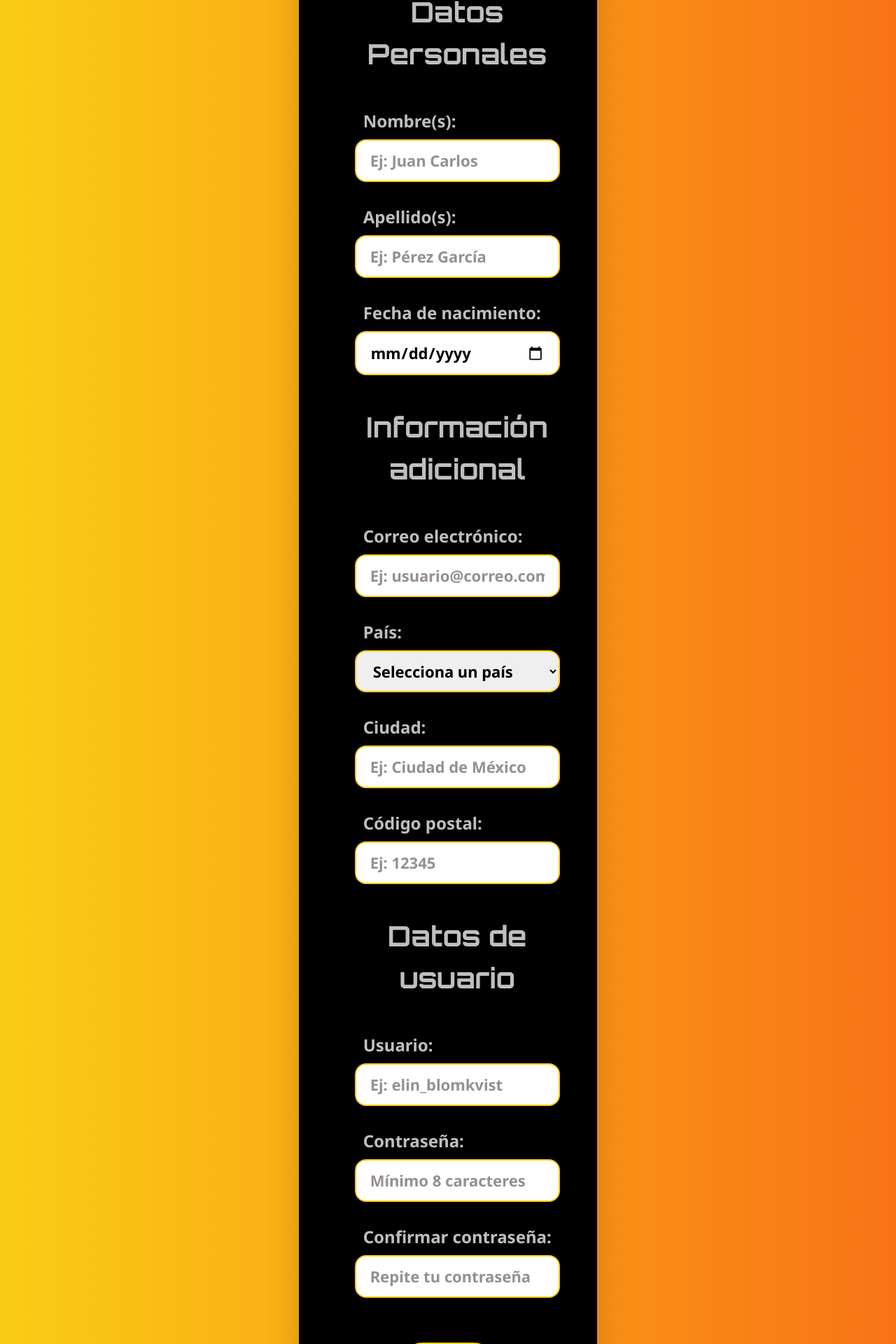
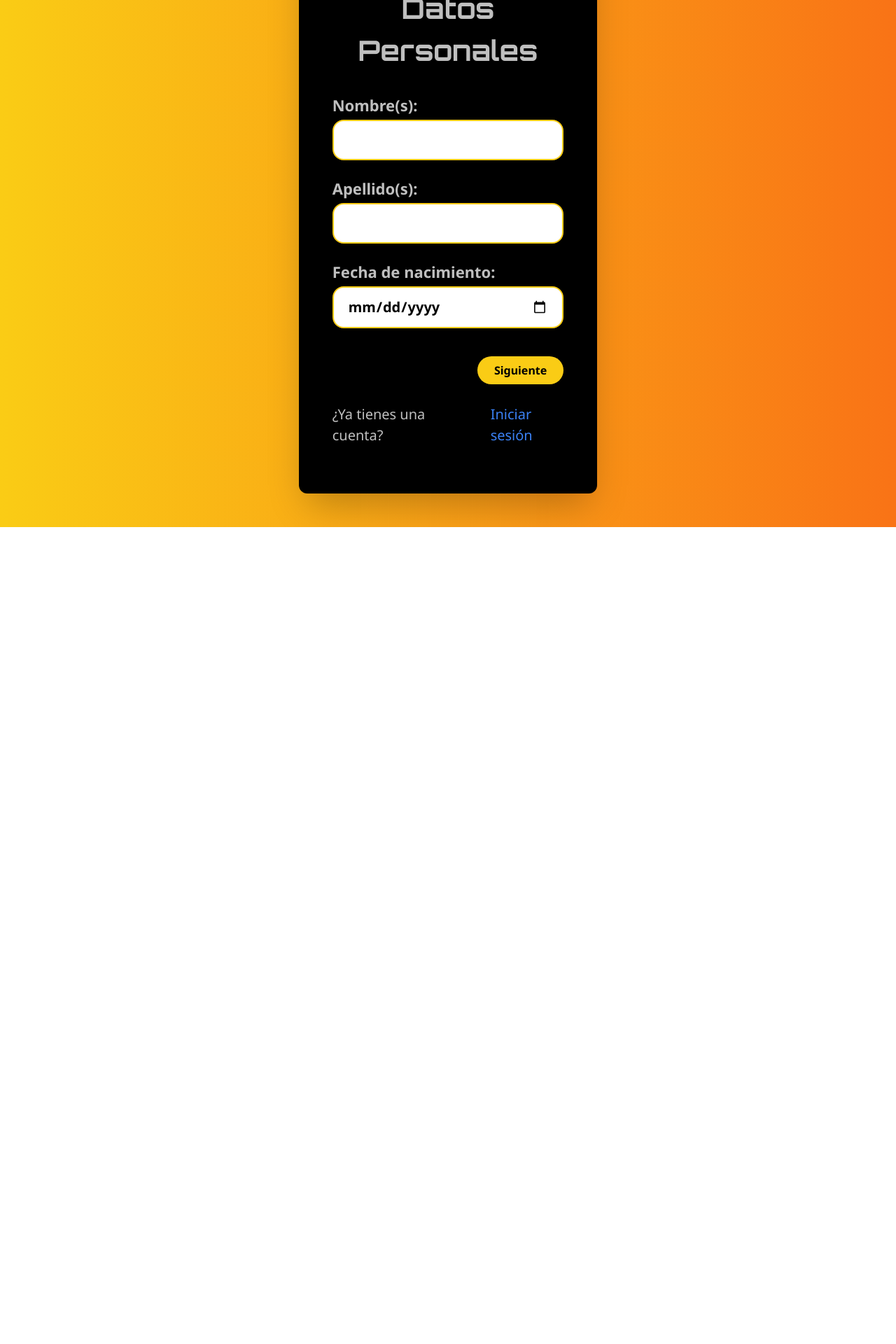
Before and after one commit to Estadias-II/App_Client, a React (Vite) app: page /registro in a window 1280 px wide. Shown: the part 220-2140 px from the top of the page at 70% size. After the commit the page ends 973 px from the top, so only its background shows below. Built offline with nearby package versions, Linux system fonts and the light colour scheme.

Commit message:
Animaciones y multiples paginas en Register.tsx

```diff
--- a/package.json
+++ b/package.json
@@ -18,6 +18,7 @@
     "@tanstack/react-query": "^5.90.10",
     "@types/react-router-dom": "^5.3.3",
     "axios": "^1.13.2",
+    "framer-motion": "^12.23.24",
     "react": "^19.1.1",
     "react-dom": "^19.1.1",
     "react-hook-form": "^7.66.0",
--- a/src/api/usuarioApi.ts
+++ b/src/api/usuarioApi.ts
@@ -11,6 +11,10 @@ export interface RegistroData {
   codigoPostal: string;
   usuario: string;
   contraseña: string;
+}
+
+export type RegistroForm = Pick<RegistroData, 'usuario' | 'pais' | 'nombres' | 'fechaNacimiento' | 'correo' | 'contraseña' | 'codigoPostal' | 'ciudad' | 'apellidos'> & {
+  confirmarContraseña: string;
 }
 
 const api = axios.create({
--- a/src/components/Register.tsx
+++ b/src/components/Register.tsx
@@ -2,6 +2,8 @@ import LogoEmpresa from "../assets/LogoEmpresa.png";
 import { Link } from "react-router-dom";
 import { useForm } from "react-hook-form";
 import { useRegistro } from "../hooks/useRegistro";
+import { motion, AnimatePresence } from "framer-motion";
+import { useState } from "react";
 
 interface RegistroForm {
   nombres: string;
@@ -16,137 +18,129 @@ interface RegistroForm {
   confirmarContraseña: string;
 }
 
-export default function Registro_Datos_Personales() {
+export default function RegistroMultiPaso() {
   const {
     register,
     handleSubmit,
     watch,
-    formState: { errors }
+    trigger,
+    formState: { errors },
   } = useForm<RegistroForm>();
 
   const contraseña = watch("contraseña");
 
   const { registrarUsuario, loading } = useRegistro();
+
+  const [paso, setPaso] = useState(0);
+
+  const avanzar = async () => {
+    const camposPorPaso: ReadonlyArray<ReadonlyArray<keyof RegistroForm>> = [
+      ["nombres", "apellidos", "fechaNacimiento"],
+      ["correo", "pais", "ciudad", "codigoPostal"],
+      ["usuario", "contraseña", "confirmarContraseña"]
+    ];
+    const validado = await trigger(camposPorPaso[paso]);
+    if (validado) setPaso(paso + 1);
+  };
+
+  const retroceder = () => setPaso(paso - 1);
+
   const onSubmit = async (data: RegistroForm) => {
     await registrarUsuario(data);
   };
 
   return (
     <div className="flex items-center flex-col py-12 min-h-screen bg-gradient-to-r from-yellow-400 to-orange-500">
-
       <form
         onSubmit={handleSubmit(onSubmit)}
-        className="bg-black rounded-xl shadow-2xl w-2/6 px-20 py-10 text-white font-noto"
+        className="relative overflow-hidden bg-black rounded-xl shadow-2xl w-2/6 px-12 py-10 text-white font-noto"
       >
+        <img src={LogoEmpresa} alt="Logo" className="w-2/3 mx-auto mb-4" />
 
-        <img
-          src={LogoEmpresa}
-          alt="Logo Kazoku Games"
-          className="w-2/3 mx-auto mb-4"
-        />
+        {/* Contenedor deslizable */}
+        <div className="relative">
+          <AnimatePresence mode="wait">
+            {paso === 0 && (
+              <motion.div
+                key="paso1"
+                initial={{ opacity: 0, x: 40 }}
+                animate={{ opacity: 1, x: 0 }}
+                exit={{ opacity: 0, x: -40 }}
+                transition={{ duration: 0.35 }}
+                className="w-full"
+              >
+                <h2 className="text-[40px] text-center font-bold mb-8 text-[#BFBFBF] font-orbitron">
+                  Datos Personales
+                </h2>
 
-        <fieldset>
-          <h2 className="mt-6 mb-12 text-[40px] font-bold text-[#BFBFBF] text-center font-orbitron">Datos Personales</h2>
-
-          <div className="flex flex-col mb-8">
-            <label className="text-left text-[24px] ml-3 mb-2 font-bold text-[#BFBFBF] font-noto">Nombre(s):</label>
+                {/* Input: Nombres */}
+                <div className="flex flex-col mb-6">
+                  <label className="text-left mb-1 font-bold text-[#BFBFBF] text-[22px]">Nombre(s):</label>
                   <input
                     type="text"
-              className={`font-noto py-3 rounded-2xl placeholder:text-[#978F8F] text-black font-bold px-5 text-[22px] border-2 transition-colors ${errors.nombres
-                ? 'border-red-500 bg-red-50'
-                : 'border-yellow-400 hover:bg-[#978F8F] hover:placeholder:text-white'
+                    className={`py-3 rounded-2xl px-5 text-black font-bold text-[20px] border-2 ${errors.nombres ? "border-red-500 bg-red-50" : "border-yellow-400"
                       }`}
-              placeholder="Ej: Juan Carlos"
-              {...register("nombres", {
+                    {...register("nombres", { required: true, minLength: 2 })}
+                  />
+                </div>
+
+                {/* Apellidos */}
+                <div className="flex flex-col mb-6">
+                  <label className="text-left mb-1 font-bold text-[#BFBFBF] text-[22px]">Apellido(s):</label>
+                  <input
+                    type="text"
+                    className={`py-3 rounded-2xl px-5 text-black font-bold text-[20px] border-2 ${errors.apellidos ? "border-red-500 bg-red-50" : "border-yellow-400"
+                      }`}
+                    {...register("apellidos", { required: true, minLength: 2 })}
+                  />
+                </div>
+
+                {/* Fecha Nacimiento */}
+                <div className="flex flex-col">
+                  <label className="text-left mb-1 font-bold text-[#BFBFBF] text-[22px]">Fecha de nacimiento:</label>
+                  <input
+                    type="date"
+                    className={`py-3 rounded-2xl px-5 text-black font-bold text-[20px] border-2 ${errors.fechaNacimiento ? "border-red-500 bg-red-50" : "border-yellow-400"
+                      }`}
+                    {...register("fechaNacimiento", { required: true })}
+                  />
+                </div>
+              </motion.div>
+            )}
+
+            {paso === 1 && (
+              <motion.div
+                key="paso2"
+                initial={{ x: 200, opacity: 0 }}
+                animate={{ x: 0, opacity: 1 }}
+                exit={{ x: -200, opacity: 0 }}
+                transition={{ duration: 0.45, ease: "easeInOut" }}
+                className="w-full"
+              >
+                <h2 className="text-[40px] text-center font-bold mb-8 text-[#BFBFBF] font-orbitron">
+                  Información adicional
+                </h2>
+
+                {/* Campos de este paso */}
+                <div className="flex flex-col mb-6">
+                  <label className="mb-1 text-[22px] font-bold text-[#BFBFBF]">Correo electrónico:</label>
+                  <input
+                    type="email"
+                    className={`py-3 rounded-2xl px-5 text-black font-bold text-[20px] border-2 ${errors.correo ? "border-red-500 bg-red-50" : "border-yellow-400"
+                      }`}
+                    {...register("correo", {
                       required: true,
-                minLength: 2
+                      pattern: /^[^\s@]+@[^\s@]+\.[^\s@]+$/,
                     })}
                   />
-            {errors.nombres && (
-              <span className="text-red-400 text-[18px] font-noto p-0 ml-3">
-                El campo nombres es obligatorio
-              </span>
-            )}
                 </div>
 
-          <div className="flex flex-col mb-8">
-            <label className="font-noto text-left text-[24px] ml-3 mb-2 font-bold text-[#BFBFBF]">Apellido(s):</label>
-            <input
-              type="text"
-              className={`font-noto py-3 rounded-2xl placeholder:text-[#978F8F] text-black font-bold px-5 text-[22px] border-2 transition-colors ${errors.apellidos
-                ? 'border-red-500 bg-red-50'
-                : 'border-yellow-400 hover:bg-[#978F8F] hover:placeholder:text-white'
+                <div className="flex flex-col mb-6">
+                  <label className="text-[22px] font-bold text-[#BFBFBF] mb-1">País:</label>
+                  <select
+                    className={`py-3 rounded-2xl text-black font-bold px-5 text-[20px] border-2 ${errors.pais ? "border-red-500 bg-red-50" : "border-yellow-400"
                       }`}
-              placeholder="Ej: Pérez García"
-              {...register("apellidos", {
-                required: true,
-                minLength: 2
-              })}
-            />
-            {errors.apellidos && (
-              <span className="text-red-400 text-[18px] font-noto p-0 ml-3">
-                El campo apellidos es obligatorio
-              </span>
-            )}
-          </div>
-
-          <div className="flex flex-col">
-            <label className="font-noto text-left text-[24px] ml-3 mb-2 font-bold text-[#BFBFBF]">Fecha de nacimiento:</label>
-            <input
-              type="date"
-              className={`font-noto py-3 rounded-2xl placeholder:text-[#978F8F] text-black font-bold px-5 text-[22px] border-2 transition-colors ${errors.fechaNacimiento
-                ? 'border-red-500 bg-red-50'
-                : 'border-yellow-400 hover:bg-[#978F8F] hover:placeholder:text-white'
-                }`}
-              {...register("fechaNacimiento", {
-                required: true
-              })}
-            />
-            {errors.fechaNacimiento && (
-              <span className="text-red-400 text-[18px] font-noto p-0 ml-3">
-                El campo fecha de nacimiento es obligatorio
-              </span>
-            )}
-          </div>
-        </fieldset>
-
-        <fieldset className="mt-5">
-          <h2 className="mt-6 mb-12 text-[40px] font-bold text-[#BFBFBF] text-center font-orbitron">Información adicional</h2>
-
-          <div className="flex flex-col mb-8">
-            <label className="text-left text-[24px] ml-3 mb-2 font-bold text-[#BFBFBF] font-noto">Correo electrónico:</label>
-            <input
-              type="email"
-              className={`font-noto py-3 rounded-2xl placeholder:text-[#978F8F] text-black font-bold px-5 text-[22px] border-2 transition-colors ${errors.correo
-                ? 'border-red-500 bg-red-50'
-                : 'border-yellow-400 hover:bg-[#978F8F] hover:placeholder:text-white'
-                }`}
-              placeholder="Ej: usuario@correo.com"
-              {...register("correo", {
-                required: true,
-                pattern: {
-                  value: /^[^\s@]+@[^\s@]+\.[^\s@]+$/,
-                  message: "Formato de correo inválido"
-                }
-              })}
-            />
-            {errors.correo && (
-              <span className="text-red-400 text-[18px] font-noto p-0 ml-3">
-                {errors.correo.message || "El campo correo es obligatorio"}
-              </span>
-            )}
-          </div>
-
-          <div className="flex flex-col mb-8">
-            <label className="font-noto text-left text-[24px] ml-3 mb-2 font-bold text-[#BFBFBF]">País:</label>
-            <select
-              className={`font-noto py-3 rounded-2xl text-black font-bold px-5 text-[22px] border-2 transition-colors ${errors.pais
-                ? 'border-red-500 bg-red-50'
-                : 'border-yellow-400 hover:bg-[#978F8F]'
-                }`}
-              {...register("pais", {
-                required: true
-              })}
+                    {...register("pais", { required: true })}
                   >
                     <option value="">Selecciona un país</option>
                     <option value="mx">México</option>
@@ -155,157 +149,124 @@ export default function Registro_Datos_Personales() {
                     <option value="ar">Argentina</option>
                     <option value="co">Colombia</option>
                   </select>
-            {errors.pais && (
-              <span className="text-red-400 text-[18px] font-noto p-0 ml-3">
-                El campo país es obligatorio
-              </span>
+                </div>
+
+                <div className="flex flex-col mb-6">
+                  <label className="text-[22px] font-bold text-[#BFBFBF] mb-1">Ciudad:</label>
+                  <input
+                    type="text"
+                    className={`py-3 rounded-2xl px-5 text-black font-bold text-[20px] border-2 ${errors.ciudad ? "border-red-500 bg-red-50" : "border-yellow-400"
+                      }`}
+                    {...register("ciudad", { required: true, minLength: 2 })}
+                  />
+                </div>
+
+                <div className="flex flex-col">
+                  <label className="text-[22px] font-bold text-[#BFBFBF] mb-1">Código Postal:</label>
+                  <input
+                    type="text"
+                    className={`py-3 rounded-2xl px-5 text-black font-bold text-[20px] border-2 ${errors.codigoPostal ? "border-red-500 bg-red-50" : "border-yellow-400"
+                      }`}
+                    {...register("codigoPostal", {
+                      required: true,
+                      pattern: /^[0-9]{5}$/,
+                    })}
+                  />
+                </div>
+              </motion.div>
+            )}
+
+            {paso === 2 && (
+              <motion.div
+                key="paso3"
+                initial={{ x: 200, opacity: 0 }}
+                animate={{ x: 0, opacity: 1 }}
+                exit={{ x: -200, opacity: 0 }}
+                transition={{ duration: 0.45, ease: "easeInOut" }}
+                className="w-full"
+              >
+                <h2 className="text-[40px] text-center font-bold mb-8 text-[#BFBFBF] font-orbitron">
+                  Datos de usuario
+                </h2>
+
+                <div className="flex flex-col mb-6">
+                  <label className="text-[22px] text-[#BFBFBF] mb-1 font-bold">Usuario:</label>
+                  <input
+                    type="text"
+                    className={`py-3 rounded-2xl px-5 text-black font-bold text-[20px] border-2 ${errors.usuario ? "border-red-500 bg-red-50" : "border-yellow-400"
+                      }`}
+                    {...register("usuario", { required: true, minLength: 4 })}
+                  />
+                </div>
+
+                <div className="flex flex-col mb-6">
+                  <label className="text-[22px] text-[#BFBFBF] mb-1 font-bold">Contraseña:</label>
+                  <input
+                    type="password"
+                    className={`py-3 rounded-2xl px-5 text-black font-bold text-[20px] border-2 ${errors.contraseña ? "border-red-500 bg-red-50" : "border-yellow-400"
+                      }`}
+                    {...register("contraseña", { required: true, minLength: 8 })}
+                  />
+                </div>
+
+                <div className="flex flex-col">
+                  <label className="text-[22px] text-[#BFBFBF] mb-1 font-bold">Confirmar contraseña:</label>
+                  <input
+                    type="password"
+                    className={`py-3 rounded-2xl px-5 text-black font-bold text-[20px] border-2 ${errors.confirmarContraseña ? "border-red-500 bg-red-50" : "border-yellow-400"
+                      }`}
+                    {...register("confirmarContraseña", {
+                      required: true,
+                      validate: (value) =>
+                        value === contraseña || "Las contraseñas no coinciden",
+                    })}
+                  />
+                </div>
+              </motion.div>
+            )}
+          </AnimatePresence>
+        </div>
+
+        {/* Botones de navegación */}
+        <div className="flex justify-between mt-10">
+          {paso > 0 ? (
+            <button
+              type="button"
+              onClick={retroceder}
+              className="bg-gray-600 px-5 py-2 rounded-full text-white hover:bg-gray-700"
+            >
+              Atrás
+            </button>
+          ) : (
+            <div />
+          )}
+
+          {paso < 2 ? (
+            <button
+              type="button"
+              onClick={avanzar}
+              className="bg-yellow-400 px-6 py-2 rounded-full font-bold text-black hover:bg-orange-500 hover:text-white"
+            >
+              Siguiente
+            </button>
+          ) : (
+            <button
+              type="submit"
+              disabled={loading}
+              className="bg-yellow-400 px-6 py-2 rounded-full font-bold text-black hover:bg-orange-500 hover:text-white disabled:opacity-50"
+            >
+              {loading ? "Registrando..." : "Registrarse"}
+            </button>
           )}
         </div>
 
-          <div className="flex flex-col mb-8">
-            <label className="font-noto text-left text-[24px] ml-3 mb-2 font-bold text-[#BFBFBF]">Ciudad:</label>
-            <input
-              type="text"
-              className={`font-noto py-3 rounded-2xl placeholder:text-[#978F8F] text-black font-bold px-5 text-[22px] border-2 transition-colors ${errors.ciudad
-                ? 'border-red-500 bg-red-50'
-                : 'border-yellow-400 hover:bg-[#978F8F] hover:placeholder:text-white'
-                }`}
-              placeholder="Ej: Ciudad de México"
-              {...register("ciudad", {
-                required: true,
-                minLength: 2
-              })}
-            />
-            {errors.ciudad && (
-              <span className="text-red-400 text-[18px] font-noto p-0 ml-3">
-                El campo ciudad es obligatorio
-              </span>
-            )}
-          </div>
-
-          <div className="flex flex-col">
-            <label className="font-noto text-left text-[24px] ml-3 mb-2 font-bold text-[#BFBFBF]">Código postal:</label>
-            <input
-              type="text"
-              className={`font-noto py-3 rounded-2xl placeholder:text-[#978F8F] text-black font-bold px-5 text-[22px] border-2 transition-colors ${errors.codigoPostal
-                ? 'border-red-500 bg-red-50'
-                : 'border-yellow-400 hover:bg-[#978F8F] hover:placeholder:text-white'
-                }`}
-              placeholder="Ej: 12345"
-              {...register("codigoPostal", {
-                required: true,
-                pattern: {
-                  value: /^[0-9]{5}$/,
-                  message: "El código postal debe tener 5 dígitos"
-                }
-              })}
-            />
-            {errors.codigoPostal && (
-              <span className="text-red-400 text-[18px] font-noto p-0 ml-3">
-                {errors.codigoPostal.message || "El campo código postal es obligatorio"}
-              </span>
-            )}
-          </div>
-        </fieldset>
-
-        <fieldset className="mt-5">
-          <h2 className="mt-6 mb-12 text-[40px] font-bold text-[#BFBFBF] text-center font-orbitron">Datos de usuario</h2>
-
-          <div className="flex flex-col mb-8">
-            <label className="text-left text-[24px] ml-3 mb-2 font-bold text-[#BFBFBF] font-noto">Usuario:</label>
-            <input
-              type="text"
-              className={`font-noto py-3 rounded-2xl placeholder:text-[#978F8F] text-black font-bold px-5 text-[22px] border-2 transition-colors ${errors.usuario
-                ? 'border-red-500 bg-red-50'
-                : 'border-yellow-400 hover:bg-[#978F8F] hover:placeholder:text-white'
-                }`}
-              placeholder="Ej: elin_blomkvist"
-              {...register("usuario", {
-                required: true,
-                minLength: {
-                  value: 4,
-                  message: "El usuario debe tener al menos 4 caracteres"
-                }
-              })}
-            />
-            {errors.usuario && (
-              <span className="text-red-400 text-[18px] font-noto p-0 ml-3">
-                {errors.usuario.message || "El campo usuario es obligatorio"}
-              </span>
-            )}
-          </div>
-
-          <div className="flex flex-col mb-8">
-            <label className="font-noto text-left text-[24px] ml-3 mb-2 font-bold text-[#BFBFBF]">Contraseña:</label>
-            <input
-              type="password"
-              className={`font-noto py-3 rounded-2xl placeholder:text-[#978F8F] text-black font-bold px-5 text-[22px] border-2 transition-colors ${errors.contraseña
-                ? 'border-red-500 bg-red-50'
-                : 'border-yellow-400 hover:bg-[#978F8F] hover:placeholder:text-white'
-                }`}
-              placeholder="Mínimo 8 caracteres"
-              {...register("contraseña", {
-                required: true,
-                minLength: {
-                  value: 8,
-                  message: "La contraseña debe tener al menos 8 caracteres"
-                }
-              })}
-            />
-            {errors.contraseña && (
-              <span className="text-red-400 text-[18px] font-noto p-0 ml-3">
-                {errors.contraseña.message || "El campo contraseña es obligatorio"}
-              </span>
-            )}
-          </div>
-
-          <div className="flex flex-col">
-            <label className="font-noto text-left text-[24px] ml-3 mb-2 font-bold text-[#BFBFBF]">Confirmar contraseña:</label>
-            <input
-              type="password"
-              className={`font-noto py-3 rounded-2xl placeholder:text-[#978F8F] text-black font-bold px-5 text-[22px] border-2 transition-colors ${errors.confirmarContraseña
-                ? 'border-red-500 bg-red-50'
-                : 'border-yellow-400 hover:bg-[#978F8F] hover:placeholder:text-white'
-                }`}
-              placeholder="Repite tu contraseña"
-              {...register("confirmarContraseña", {
-                required: true,
-                validate: value => value === contraseña || "Las contraseñas no coinciden"
-              })}
-            />
-            {errors.confirmarContraseña && (
-              <span className="text-red-400 text-[18px] font-noto p-0 ml-3">
-                {errors.confirmarContraseña.message || "El campo confirmar contraseña es obligatorio"}
-              </span>
-            )}
-          </div>
-        </fieldset>
-
-        <div className="flex justify-center">
-          <button
-            type="submit"
-            disabled={loading}
-            className="bg-[#FFD200] w-1/2 text-black font-bold hover:text-white hover:bg-orange-500 transition-colors mt-16 py-3 px-6 font-roboto rounded-full text-[24px]
-    disabled:opacity-50 disabled:cursor-not-allowed"
-          >
-            {loading ? "Registrando..." : "Registrarse"}
-          </button>
-        </div>
-
         <div className="flex justify-center gap-12 my-7">
-          <label className="text-[20px] text-[#BFBFBF] font-extralight">
-            ¿Ya tienes una cuenta?
-          </label>
-          <Link to={'/login'} className="text-[20px] text-blue-500 hover:text-blue-600 transition-colors">
+          <label className="text-[20px] text-[#BFBFBF]">¿Ya tienes una cuenta?</label>
+          <Link to={"/login"} className="text-[20px] text-blue-500 hover:text-blue-600">
             Iniciar sesión
           </Link>
         </div>
       </form>
-
-      <footer className="flex flex-row w-2/6 justify-between mt-5">
-        <p className="font-extrabold italic text-[20px]">Terminos y condiciones</p>
-        <p className="font-extrabold italic text-[20px]">Políticas de privacidad</p>
-      </footer>
     </div>
   );
 }
```
Also changed, not shown: 1 other file (tests, documents, lock files or other folders). Lines whose indentation alone changed are shown as unchanged.
